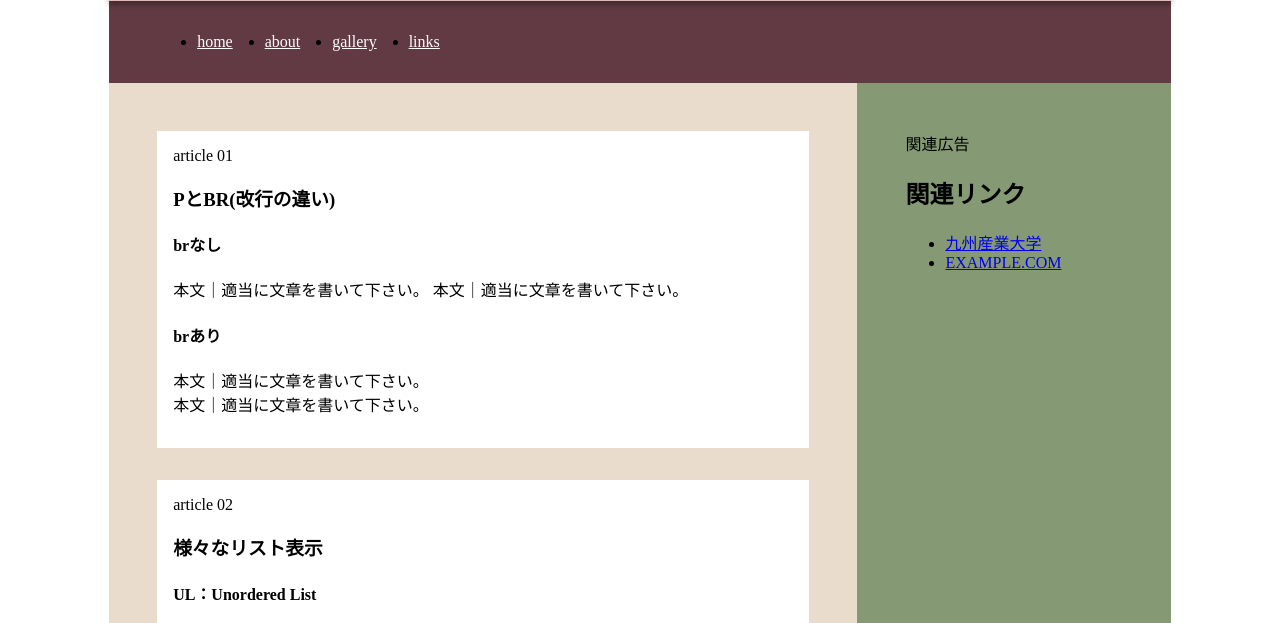
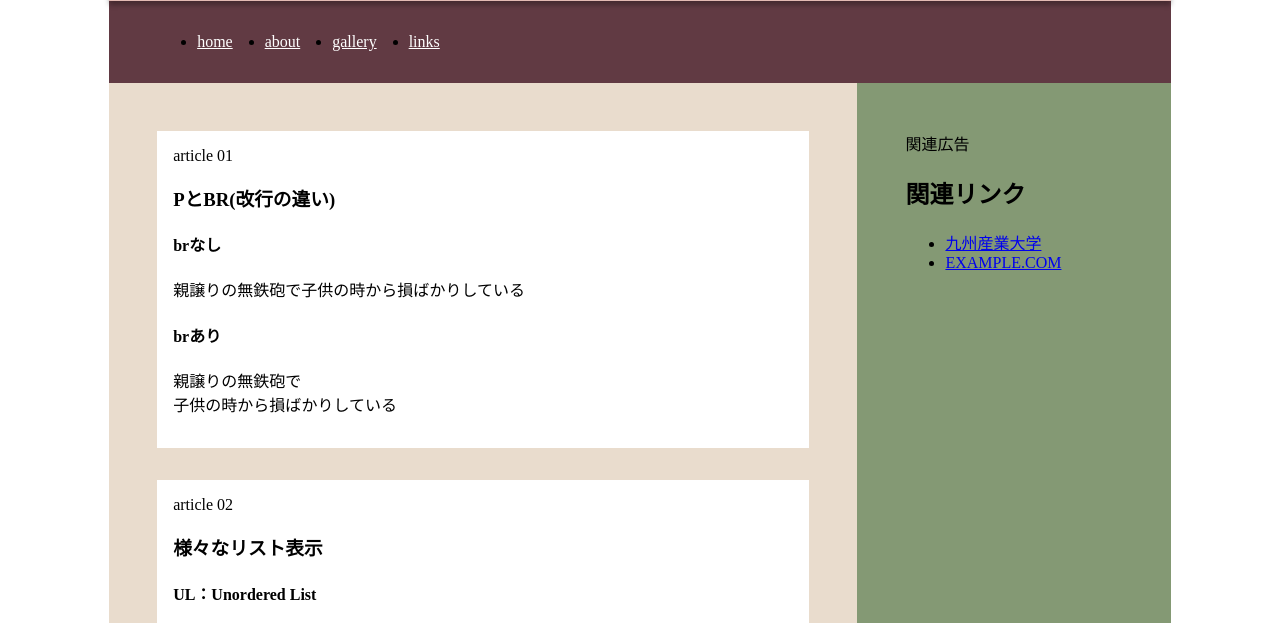
Before and after one commit to SuriringTaro/SampleSite, a plain HTML site: page index.html in a window 1280 px wide. Shown: the part 135-758 px from the top of the page. Drawn offline with Linux system fonts and the light colour scheme.

Commit message:
Add files via upload

```diff
--- a/index.html
+++ b/index.html
@@ -33,13 +33,12 @@
           <h1>PとBR(改行の違い)</h1>
           <h4>brなし</h4>
           <P>
-            本文｜適当に文章を書いて下さい。
-            本文｜適当に文章を書いて下さい。
+            親譲りの無鉄砲で子供の時から損ばかりしている
           </P>
           <h4>brあり</h4>
           <P>
-            本文｜適当に文章を書いて下さい。<br>
-            本文｜適当に文章を書いて下さい。<br>
+            親譲りの無鉄砲で<br>
+            子供の時から損ばかりしている<br>
           </P>
         </article>
 
```
